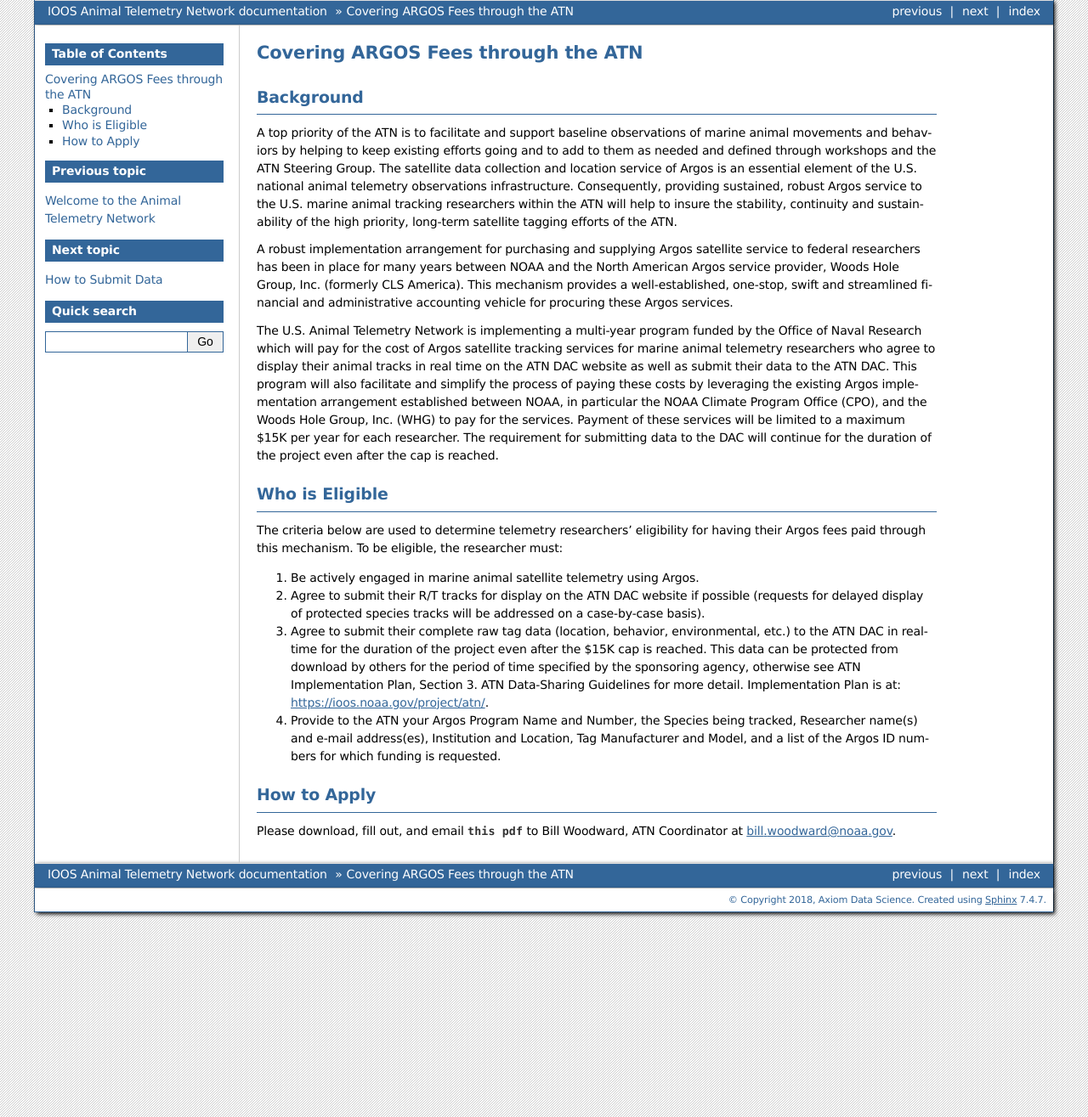
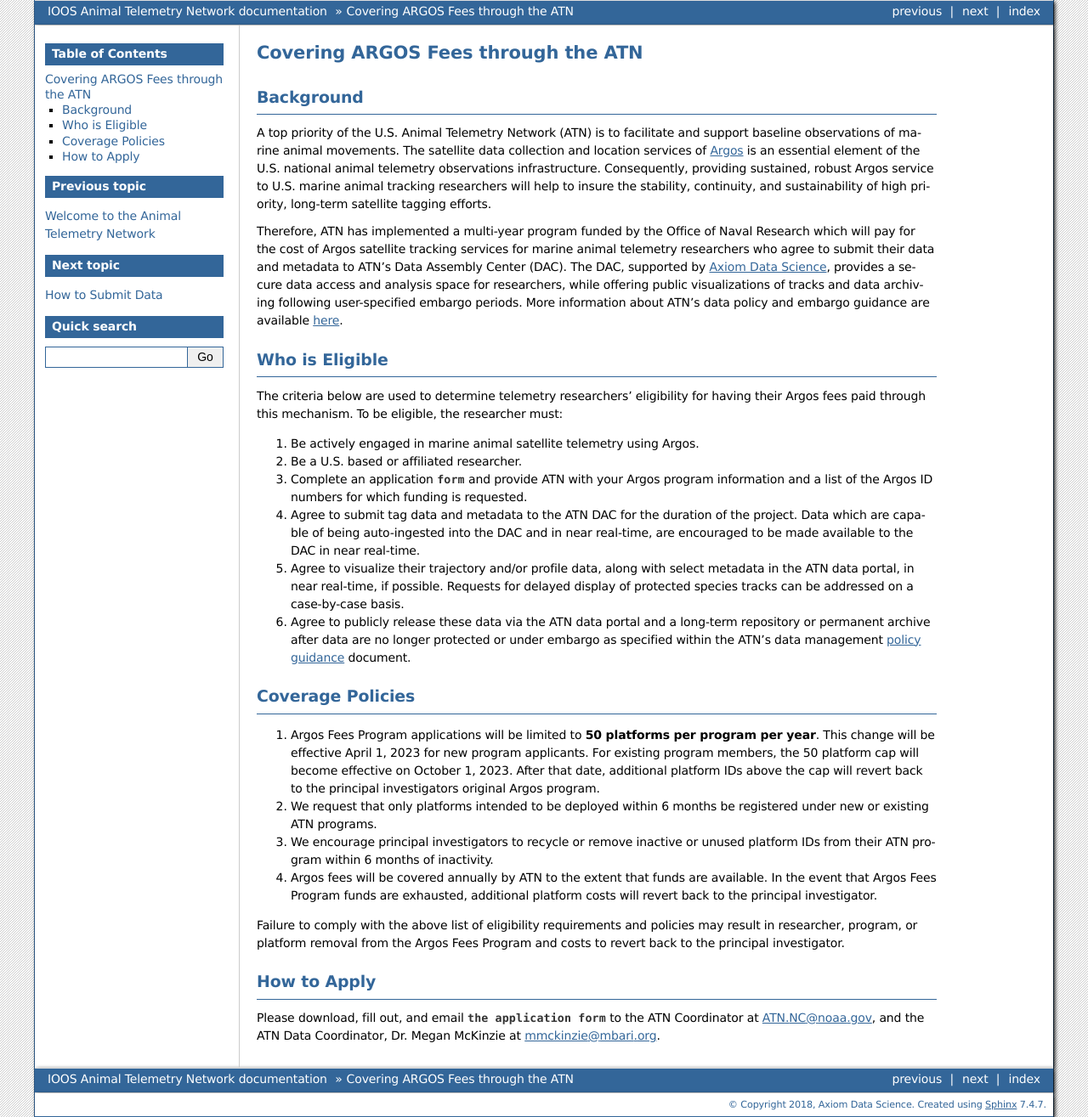
Before and after one commit to ioos/atn-docs, a Sphinx documentation site: the page built from docs/argos.rst, in a window 1280 px wide. Shown: the whole page at 85% size. Built offline with Sphinx 7.4.7, drawn with Linux system fonts in a browser that asks for light colours.

Commit message:
updating argos adding new pdf

```diff
--- a/docs/argos.rst
+++ b/docs/argos.rst
@@ -7,29 +7,37 @@ Covering ARGOS Fees through the ATN
 Background
 ----------
 
-A top priority of the ATN is to facilitate and support baseline observations of marine animal movements and behaviors by helping to keep existing efforts going and to add to them as needed and defined through workshops and the ATN Steering Group. The satellite data collection and location service of Argos is an essential element of the U.S. national animal telemetry observations infrastructure. Consequently, providing sustained, robust Argos service to the U.S. marine animal tracking researchers within the ATN will help to insure the stability, continuity and sustainability of the high priority, long-term satellite tagging efforts of the ATN.
+A top priority of the U.S. Animal Telemetry Network (ATN) is to facilitate and support baseline observations of marine animal movements. The satellite data collection and location services of `Argos <https://www.argos-system.org/argos/who-we-are/international-cooperation/>`_ is an essential element of the U.S. national animal telemetry observations infrastructure. Consequently, providing sustained, robust Argos service to  U.S. marine animal tracking researchers will help to insure the stability, continuity, and sustainability of high priority, long-term satellite tagging efforts.
 
-A robust implementation arrangement for purchasing and supplying Argos satellite service to federal researchers has been in place for many years between NOAA and the North American Argos service provider, Woods Hole Group, Inc. (formerly CLS America). This mechanism provides a well-established, one-stop, swift and streamlined financial and administrative accounting vehicle for procuring these Argos services.
-
-The U.S. Animal Telemetry Network is implementing a multi-year program funded by the Office of Naval Research which will pay for the cost of Argos satellite tracking services for marine animal telemetry researchers who agree to display their animal tracks in real time on the ATN DAC website as well as submit their data to the ATN DAC. This program will also facilitate and simplify the process of paying these costs by leveraging the existing Argos implementation arrangement established between NOAA, in particular the NOAA Climate Program Office (CPO), and the Woods Hole Group, Inc. (WHG) to pay for the services. Payment of these services will be limited to a maximum $15K per year for each researcher. The requirement for submitting data to the DAC will continue for the duration of the project even after the cap is reached.
+Therefore, ATN has implemented a multi-year program funded by the Office of Naval Research which will pay for the cost of Argos satellite tracking services for marine animal telemetry researchers who agree to submit their data and metadata to ATN's Data Assembly Center (DAC). The DAC, supported by `Axiom Data Science <https://www.axiomdatascience.com/>`_, provides a secure data access and analysis space for researchers, while offering public visualizations of tracks and data archiving following user-specified embargo periods. More information about ATN's data policy and embargo guidance are available `here <https://cdn.ioos.noaa.gov/media/2022/03/ATN-DAC-Data-Management-Policy-Guidance_v.202201.pdf>`_.
 
 
 Who is Eligible
 ---------------
 
-The criteria below are used to determine telemetry researchers’ eligibility for having their Argos
-fees paid through this mechanism. To be eligible, the researcher must:
+The criteria below are used to determine telemetry researchers' eligibility for having their Argos fees paid through this mechanism. To be eligible, the researcher must:
 
-#. Be actively engaged in marine animal satellite telemetry using Argos.
+#.	Be actively engaged in marine animal satellite telemetry using Argos.
+#.	Be a U.S. based or affiliated researcher.
+#.	Complete an application :download:`form </downloads/atn_argos_request_2023.pdf>` and provide ATN with your Argos program information and a list of the Argos ID numbers for which funding is requested.
+#.	Agree to submit tag data and metadata to the ATN DAC for the duration of the project. Data which are capable of being auto-ingested into the DAC and in near real-time, are encouraged to be made available to the DAC in near real-time.
+#.	Agree to visualize their trajectory and/or profile data, along with select metadata  in the ATN data portal, in near real-time, if possible. Requests for delayed display of protected species tracks can be addressed on a case-by-case basis.
+#.	Agree to publicly release these data via the ATN data portal and a long-term repository or permanent archive after data are no longer protected or under embargo as specified within the ATN's data management `policy guidance <https://cdn.ioos.noaa.gov/media/2022/03/ATN-DAC-Data-Management-Policy-Guidance_v.202201.pdf>`_ document.
 
-#. Agree to submit their R/T tracks for display on the ATN DAC website if possible (requests for delayed display of protected species tracks will be addressed on a case-by-case basis).
+Coverage Policies
+-----------------
+#.	Argos Fees Program applications will be limited to **50 platforms per program per year**. This change will be effective April 1, 2023 for new program applicants. For existing program members, the 50 platform cap will become effective on October 1, 2023. After that date, additional platform IDs above the cap will revert back to the principal investigators original Argos program.
 
-#. Agree to submit their complete raw tag data (location, behavior, environmental, etc.) to the ATN DAC in real-time for the duration of the project even after the $15K cap is reached. This data can be protected from download by others for the period of time specified by the sponsoring agency, otherwise see ATN Implementation Plan, Section 3. ATN Data-Sharing Guidelines for more detail. Implementation Plan is at: https://ioos.noaa.gov/project/atn/.
+#.	We request that only platforms intended to be deployed within 6 months be registered under new or existing ATN programs.
 
-#. Provide to the ATN your Argos Program Name and Number, the Species being tracked, Researcher name(s) and e-mail address(es), Institution and Location, Tag Manufacturer and Model, and a list of the Argos ID numbers for which funding is requested.
+#.	We encourage principal investigators to recycle or remove inactive or unused platform IDs from their ATN program within 6 months of inactivity.
+
+#.	Argos fees will be covered annually by ATN to the extent that funds are available. In the event that Argos Fees Program funds are exhausted, additional platform costs will revert back to the principal investigator.
+
+Failure to comply with the above list of eligibility requirements and policies may result in researcher, program, or platform removal from the Argos Fees Program and costs to revert back to the principal investigator.
 
 
 How to Apply
 ------------
 
-Please download, fill out, and email :download:`this pdf </downloads/atn_argos_form.pdf>` to Bill Woodward, ATN Coordinator at bill.woodward@noaa.gov.
+Please download, fill out, and email :download:`the application form </downloads/atn_argos_request_2023.pdf>` to the ATN Coordinator at ATN.NC@noaa.gov, and the ATN Data Coordinator, Dr. Megan McKinzie at mmckinzie@mbari.org.
```
Also changed, not shown: 1 other file.
